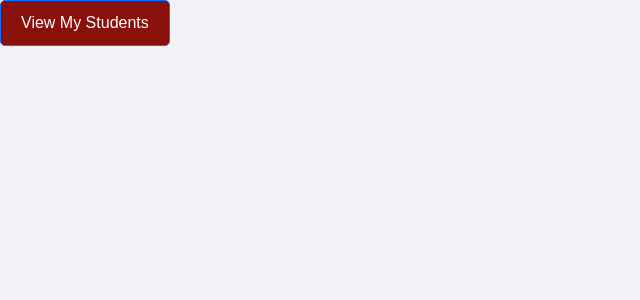
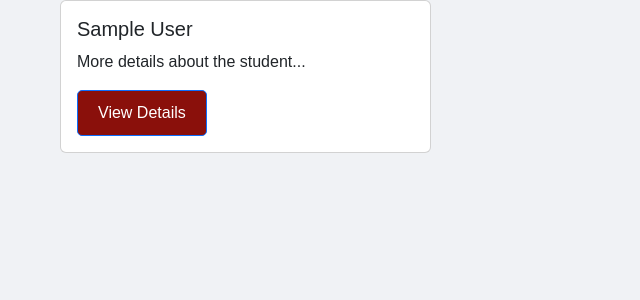
Before and after one commit to shipmaal/swe-django-deployment, a Django app: page /admin-dashboard/ in a window 1280 px wide. Shown: the part 114-414 px from the top of the page, without its empty margins (0-640 px from the left). Run offline with Django 5.2, Linux system fonts and the light colour scheme; a user stored in the database is signed in; tables that the repository leaves empty hold one stand-in row (values such as "Sample post"); some libraries are stand-ins or nearby versions.

Commit message:
Finally got the little shithead to show in admin dashboard

```diff
--- a/student_planner/planner/templates/planner/admin_dashboard.html
+++ b/student_planner/planner/templates/planner/admin_dashboard.html
@@ -35,9 +35,22 @@
     </header>
 
     <main>
-        <!-- Your admin dashboard content here -->
-        <a href="{}" class="btn btn-primary">View My Students</a>
-      </main>
+      <div class="container">
+          <div class="row">
+            {% for student in students %}
+              <div class="col-md-4">
+                <div class="card">
+                    <div class="card-body">
+                        <h5 class="card-title">{{ student.first_name }} {{ student.last_name }}</h5>
+                        <p class="card-text">More details about the student...</p>
+                        <a href="{% url 'student_detail' student.eagle_id %}" class="btn btn-primary">View Details</a>
+                    </div>
+                </div>
+              </div>
+            {% endfor %}
+          </div>
+      </div>
+    </main>
 
   </body>
 </html>
--- a/student_planner/planner/urls.py
+++ b/student_planner/planner/urls.py
@@ -1,5 +1,6 @@
 from django.urls import path
 from . import views
+from .views import StudentDetailView
 
 urlpatterns = [
     path('', views.StudentLandingPageView.as_view(), name='landing_student'),
@@ -9,4 +10,5 @@ urlpatterns = [
     path('explore-major/', views.ExploreMajorView.as_view(), name='explore_major'),
     path("plan-semester/<int:semester_id>", views.PlanSemester.as_view(), name="detail"),
     path('admin-dashboard/', views.AdminDashboardView.as_view(), name='admin_dashboard'),
+    path('student/<int:eagle_id>/', views.StudentDetailView.as_view(), name='student_detail'),
 ]
--- a/student_planner/planner/views.py
+++ b/student_planner/planner/views.py
@@ -1,14 +1,15 @@
 from typing import Any
 from django.views.generic import TemplateView, FormView
 from django.shortcuts import redirect
-from planner.models import Student, Planner, Semester
+from planner.models import Student, Planner, Semester, Advisor
 from django.contrib import messages
 from .api import PlanningCoursesAPI
 from .forms import SemesterForm, PlannerForm
 from django.shortcuts import render
 from django.contrib.auth.models import User
 from .decorators import admin_required
-
+from django.views.generic import DetailView
+from .models import Student
 
 class IndexView(TemplateView):
     template_name = 'planner/index.html'
@@ -129,15 +130,24 @@ class ExploreMajorView(TemplateView):
 
 # Admin Dashboard View
 class AdminDashboardView(TemplateView):
-            template_name = 'planner/admin_dashboard.html'
+    template_name = 'planner/admin_dashboard.html'
 
-            def dispatch(self, request, *args, **kwargs):
-                return super().dispatch(request, *args, **kwargs)
+    def dispatch(self, request, *args, **kwargs):
+        return super().dispatch(request, *args, **kwargs)
 
-            def get_context_data(self, **kwargs):
-                context = super().get_context_data(**kwargs)
-                # Add any necessary context data for the admin dashboard
-                return context
+    def get_context_data(self, **kwargs):
+        context = super().get_context_data(**kwargs)
+        # Get the Advisor instance for the current user
+        advisor = Advisor.objects.get(user=self.request.user)
+        # Get the list of students assigned to the current admin
+        students = Student.objects.filter(advisor=advisor).exclude(eagle_id__isnull=True)
+        # Add the students to the context
+        context['students'] = students
+        return context
+
+class StudentDetailView(DetailView):
+    model = Student
+    template_name = 'planner/student_detail.html'
 
 class PlanSemester(FormView):
     form_class = SemesterForm
```
